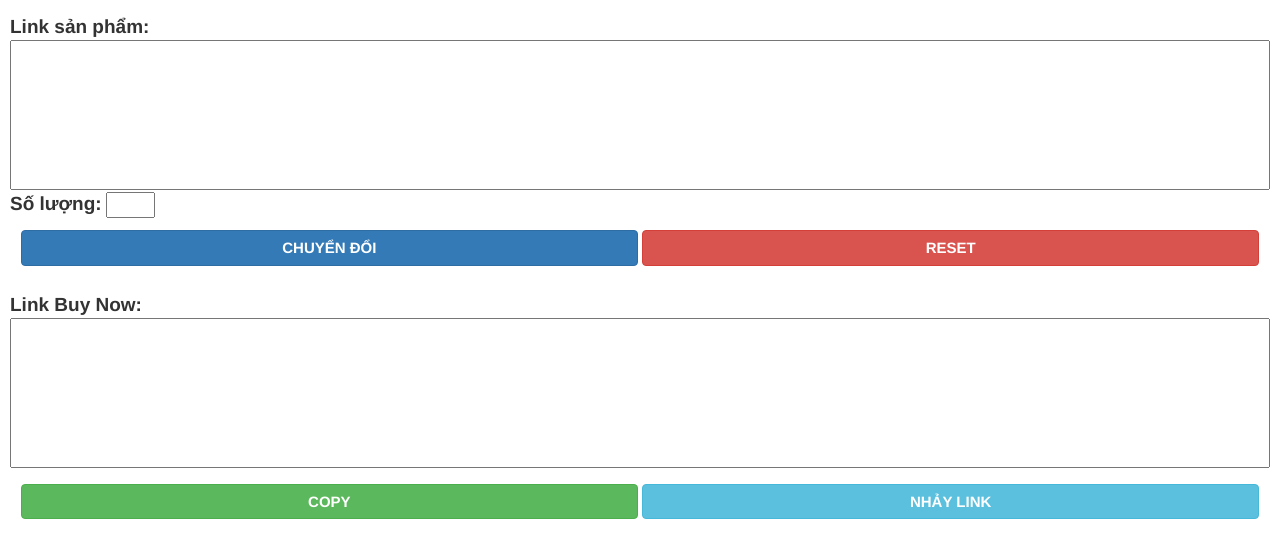
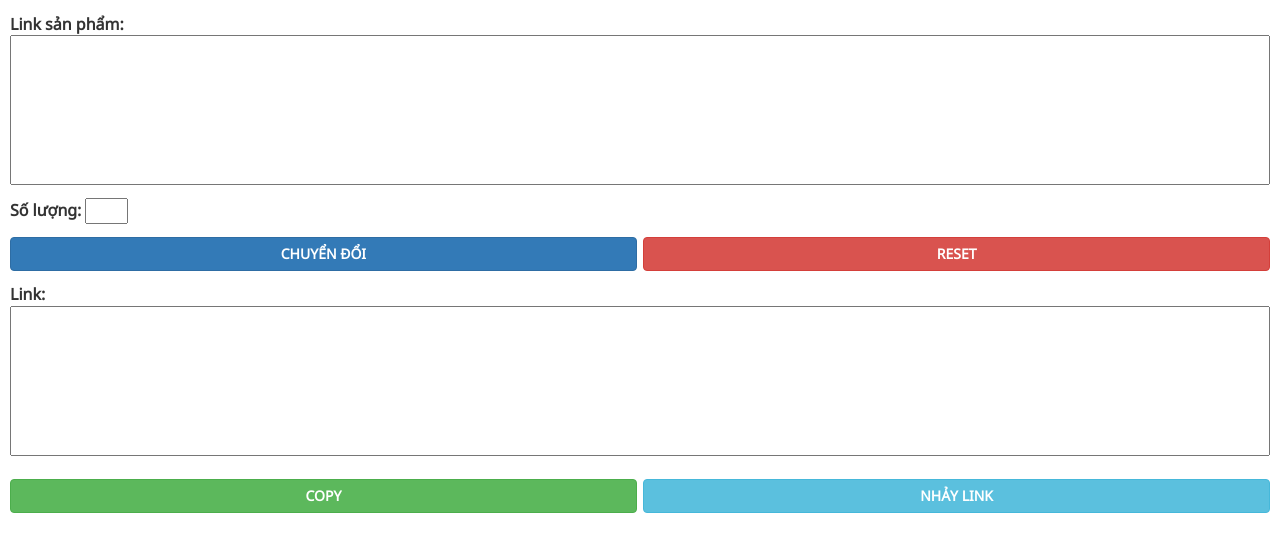
Before and after one commit to dquan2910/lazbuynow, a plain HTML site: page index.html in a window 1280 px wide. Drawn offline with nearby package versions, Linux system fonts and the light colour scheme.

Commit message:
UI update

```diff
--- a/index.html
+++ b/index.html
@@ -1,44 +1,33 @@
 <head>
-    <!-- Latest compiled and minified CSS -->
     <link rel="stylesheet" href="https://maxcdn.bootstrapcdn.com/bootstrap/3.4.1/css/bootstrap.min.css">
-    <!-- jQuery library -->
     <script src="https://ajax.googleapis.com/ajax/libs/jquery/3.6.4/jquery.min.js"></script>
-    <!-- Latest compiled JavaScript -->
     <script src="https://maxcdn.bootstrapcdn.com/bootstrap/3.4.1/js/bootstrap.min.js"></script>
     <script type="text/javascript" src="function.js"></script>
     <meta name="viewport" content="width=device-width, initial-scale=1.0">
+    <link rel="stylesheet" href="style.css">
+    <link href="https://fonts.googleapis.com/css2?family=Noto+Sans&display=swap&subset=vietnamese" rel="stylesheet">
 </head>
-    <body style="padding-left: 10px; padding-right: 10px;">
+    <body>
         <div style="justify-content: center; padding-top: 1%">
-            <span style="font-weight: bold; font-size: 19px;">Link sản phẩm:</span>
-        <br>
+            <span class="title">Link sản phẩm:</span>
         <textarea id="productLink"></textarea>
-        <span style="font-weight: bold; font-size: 19px;">Số lượng:</span>
-        <input type="number" id="quantity" min="1" max="5">
-        <br>
-        <div style="width: 100%; padding-top: 1%; text-align: center">
-        <button type="submit" style="width: 49%; font-size: 15px; font-weight: bold" class="btn btn-primary" onclick="Change()">CHUYỂN ĐỔI</button>
-        <button type="submit" style="width: 49%; font-size: 15px; font-weight: bold" class="btn btn-danger" onclick="Reset()">RESET</button>
+        <div style="padding-top: 1%;">
+            <span class="title">Số lượng:</span>
+            <input type="number" id="quantity" min="1" max="5">
+        </div>
+        <div class="btn-line">
+            <button type="submit" class="btn btn-primary" onclick="Change()">CHUYỂN ĐỔI</button>
+            <button type="submit" class="btn btn-danger" onclick="Reset()">RESET</button>
+        </div>
     </div>
-        <div style="padding-top: 2%;">
-            <span style="font-weight: bold; font-size: 19px;">Link Buy Now:</span>
+        <div style="padding-top: 1%;">
+            <span class="title">Link:</span>
         </div>
         <textarea id="finalLink"readonly></textarea>
-        <p id="thongbaoLink" style="color: red; font-weight: bold; max-height: 0.7%; text-align: center;">&nbsp;</p>
-        <div style="text-align: center; padding-bottom: 10px;">
-        <button style="width: 49%; font-size: 15px; font-weight: bold" class="btn btn-success" onclick="CopyLink()">COPY</button>
-        <a id="hrefLink" href="#"><button style="width: 49%; font-size: 15px; font-weight: bold" class="btn btn-info">NHẢY LINK</button>
-        </a>
+        <p id="thongbaoLink"></p>
+        <div class="btn-line">
+            <button class="btn btn-success" onclick="CopyLink()">COPY</button>
+            <a id="hrefLink" href="#" class="btn btn-info">NHẢY LINK</a>
+        </div>
     </div>
     </body>
-    <style>
-        textarea
-        {
-            width: 100%;
-            height: 150px;
-            box-sizing: border-box;
-            -webkit-box-sizing: border-box;
-            -moz-box-sizing: border-box;
-            resize: none;
-        }
-    </style>
--- /dev/null
+++ b/style.css
@@ -0,0 +1,40 @@
+body
+{
+    padding-left: 10px;
+    padding-right: 10px;
+    font-family: 'Noto Sans', sans-serif !important;
+}
+#thongbaoLink
+{
+    color: red;
+    font-weight: bold;
+    max-height: 1.5%;
+    text-align: center;
+}
+.btn
+{
+    color: white !important;
+    font-size: 14px;
+    font-weight:bold;
+    flex: 1;
+}
+.btn-line
+{
+    width: 100%; padding-top: 1%;
+    text-align: center;
+    display: flex;
+    gap: 0.5%;
+}
+.title
+{
+    font-weight: bold; font-size: 16px;
+}
+textarea
+{
+    width: 100%;
+    height: 150px;
+    box-sizing: border-box;
+    -webkit-box-sizing: border-box;
+    -moz-box-sizing: border-box;
+    resize: none;
+}
```
